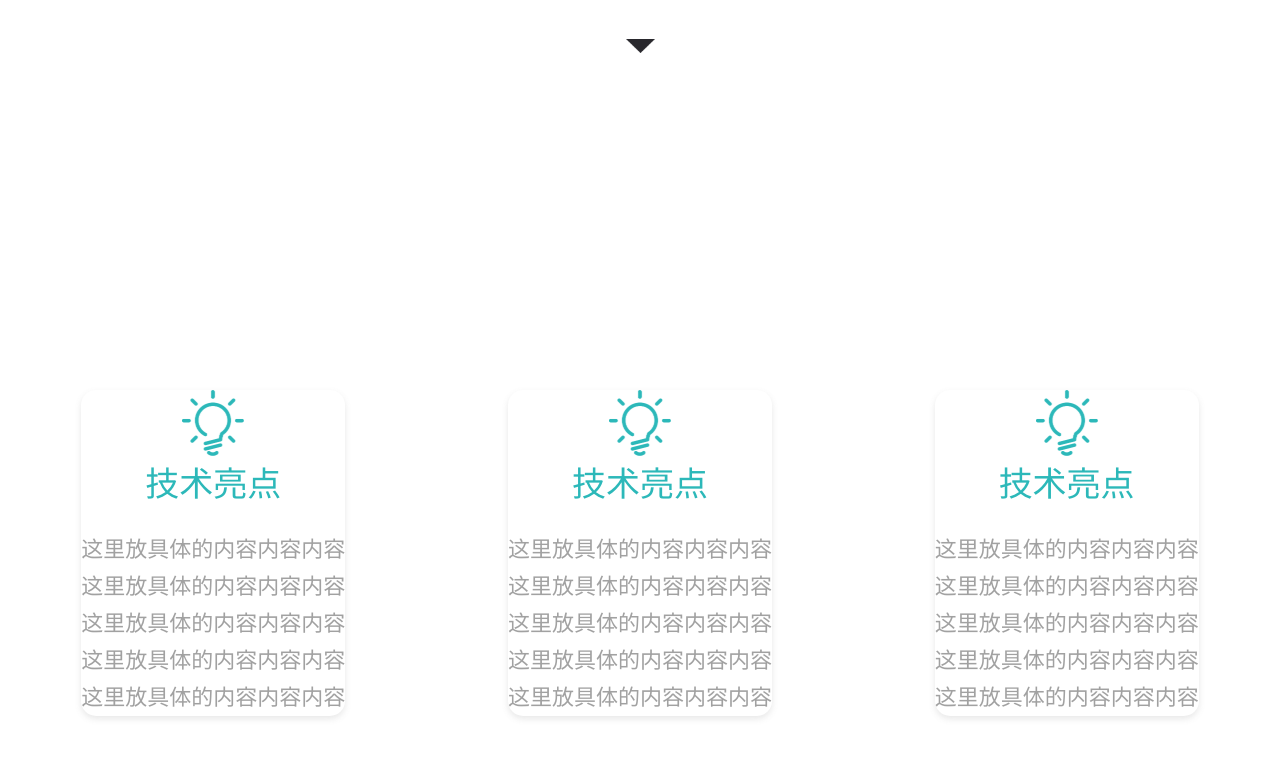
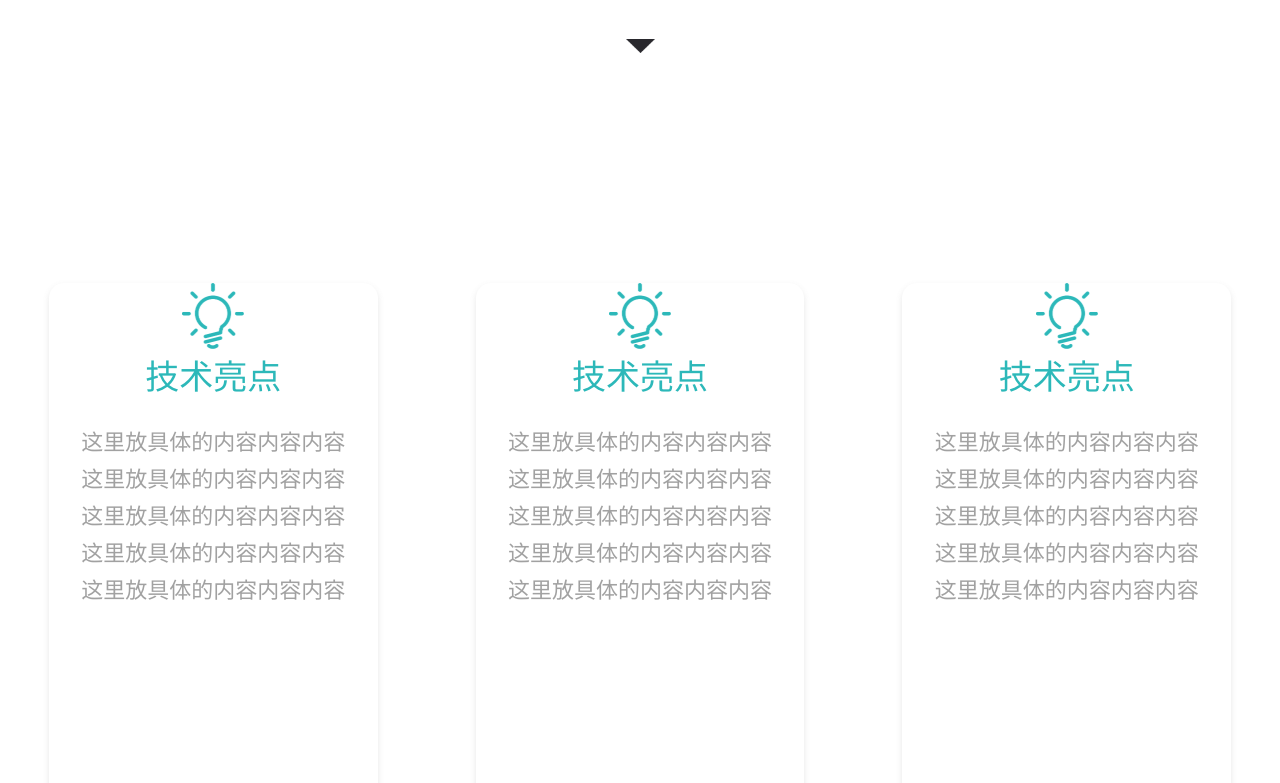
Before and after one commit to peter-819/CiTi-zhenbuchuo, a Vue app: page /#/ in a window 1280 px wide. Shown: the part 985-1768 px from the top of the page. Built offline with nearby package versions, Linux system fonts and the light colour scheme.

Commit message:
fix a merge issue

```diff
--- a/src/page/HomePage.vue
+++ b/src/page/HomePage.vue
@@ -106,6 +106,8 @@
 
   .context {
     margin: 98px 49px;
+    width: 509px;
+    height:540px;
   }
 
   .TitleFont {
```
